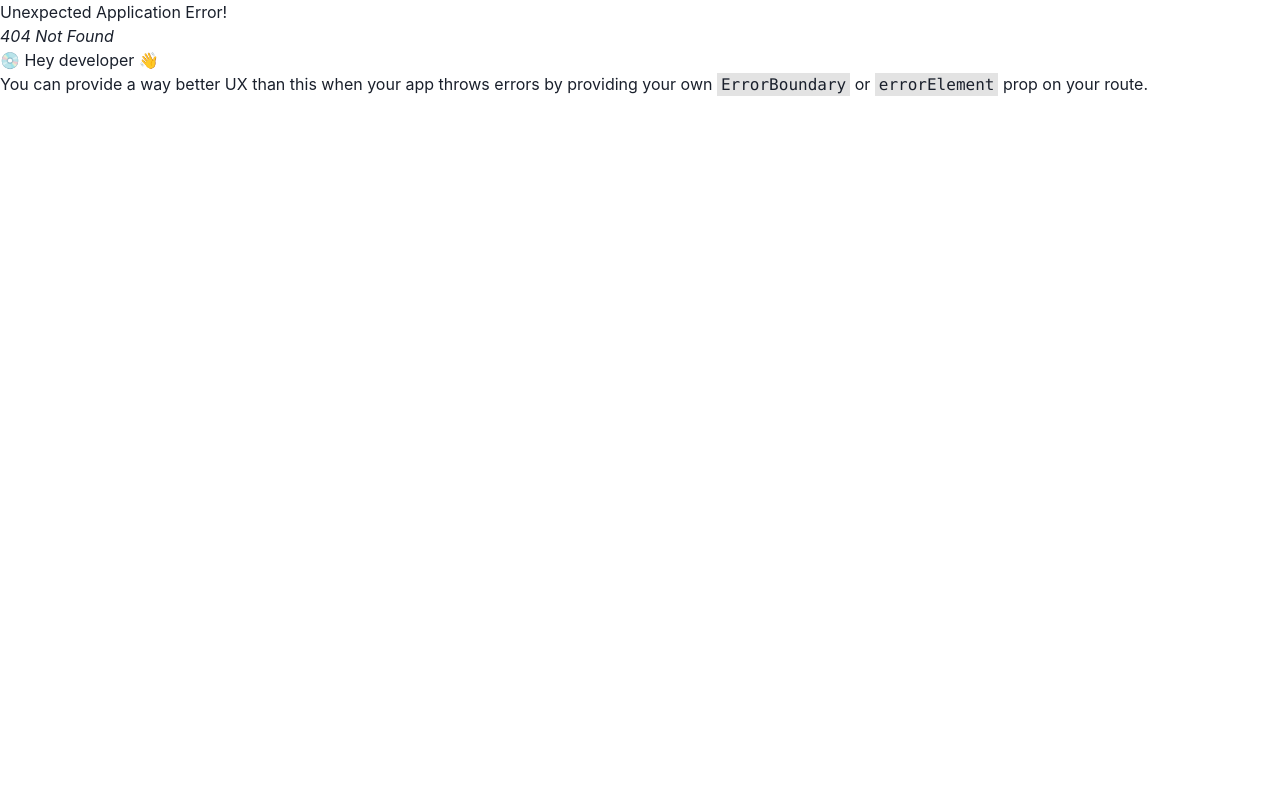
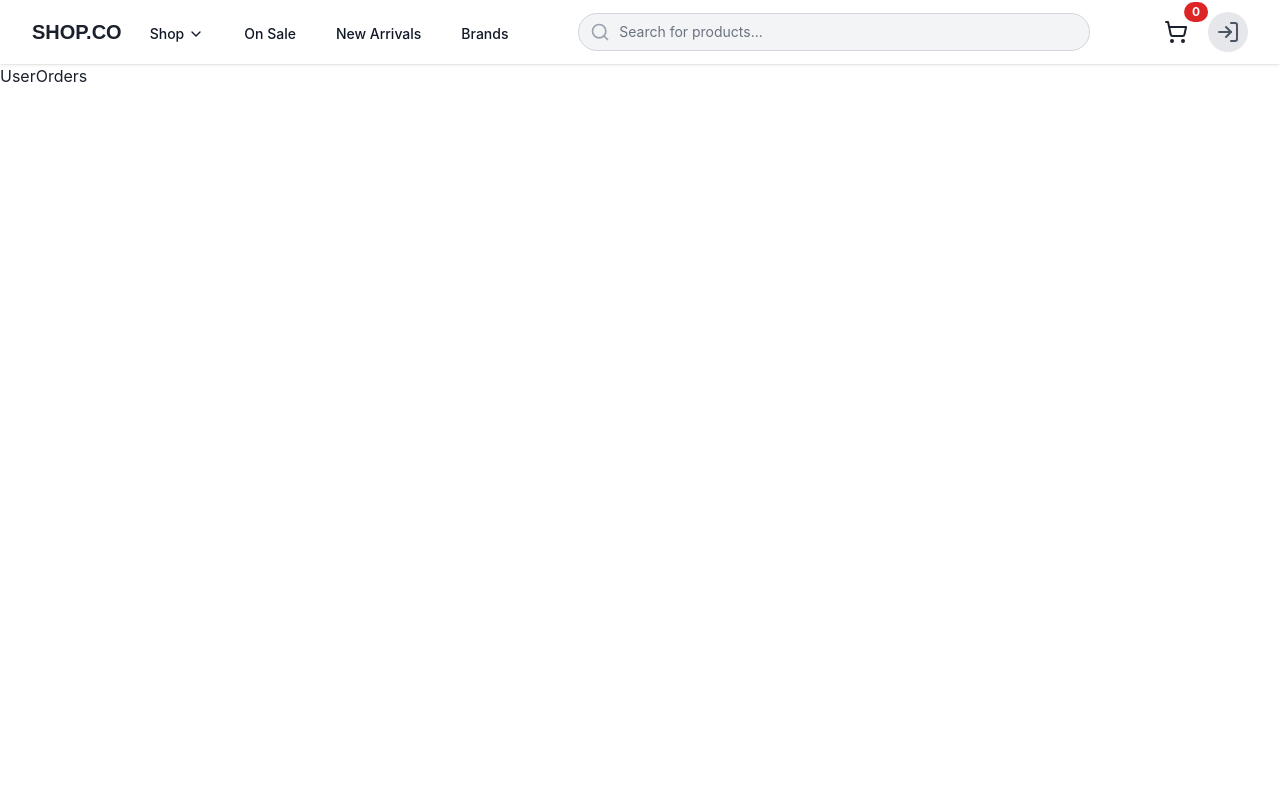
Before and after one commit to yousefjoe1/vite-react, a React (Vite) app: page /user-order in a window 1280 px wide. Before the commit this address had no page. Shown: the top 800 px of the page. Built offline with nearby package versions, Linux system fonts and the light colour scheme.

Commit message:
add user order

```diff
--- a/src/Pages/Home/Components/NewArrival.jsx
+++ b/src/Pages/Home/Components/NewArrival.jsx
@@ -1,7 +1,6 @@
 import React from 'react'
 import useFetch from '../../../_hooks/useFetch';
 import MySpinner from '../../../_components/MainLayout/MySpinner';
-import { Link } from 'react-router-dom';
 import Product from '../../../_components/Cards/Product';
 
 const NewArrival = () => {
--- /dev/null
+++ b/src/Pages/UserOrder/UserOrders.jsx
@@ -0,0 +1,9 @@
+import React from 'react'
+
+const UserOrders = () => {
+  return (
+    <div>UserOrders</div>
+  )
+}
+
+export default UserOrders
--- a/src/main.jsx
+++ b/src/main.jsx
@@ -16,6 +16,7 @@ import Auth from "./Pages/Auth/Auth.jsx";
 import CategoriesPage from "./Pages/CategoriesPage/CategoriesPage.jsx";
 import OrdersPage from "./Pages/OrdersPage/OrdersPage.jsx";
 import Checkout from "./Pages/Checkout/Checkout.jsx";
+import UserOrders from "./Pages/UserOrder/UserOrders.jsx";
 
 
 const queryClient = new QueryClient();
@@ -55,6 +56,10 @@ const router = createBrowserRouter([
         path: "checkout",
         element: <Checkout />,
       },
+      {
+        path: "user-order",
+        element: <UserOrders />,
+      },
     ],
   },
 ]);
```
